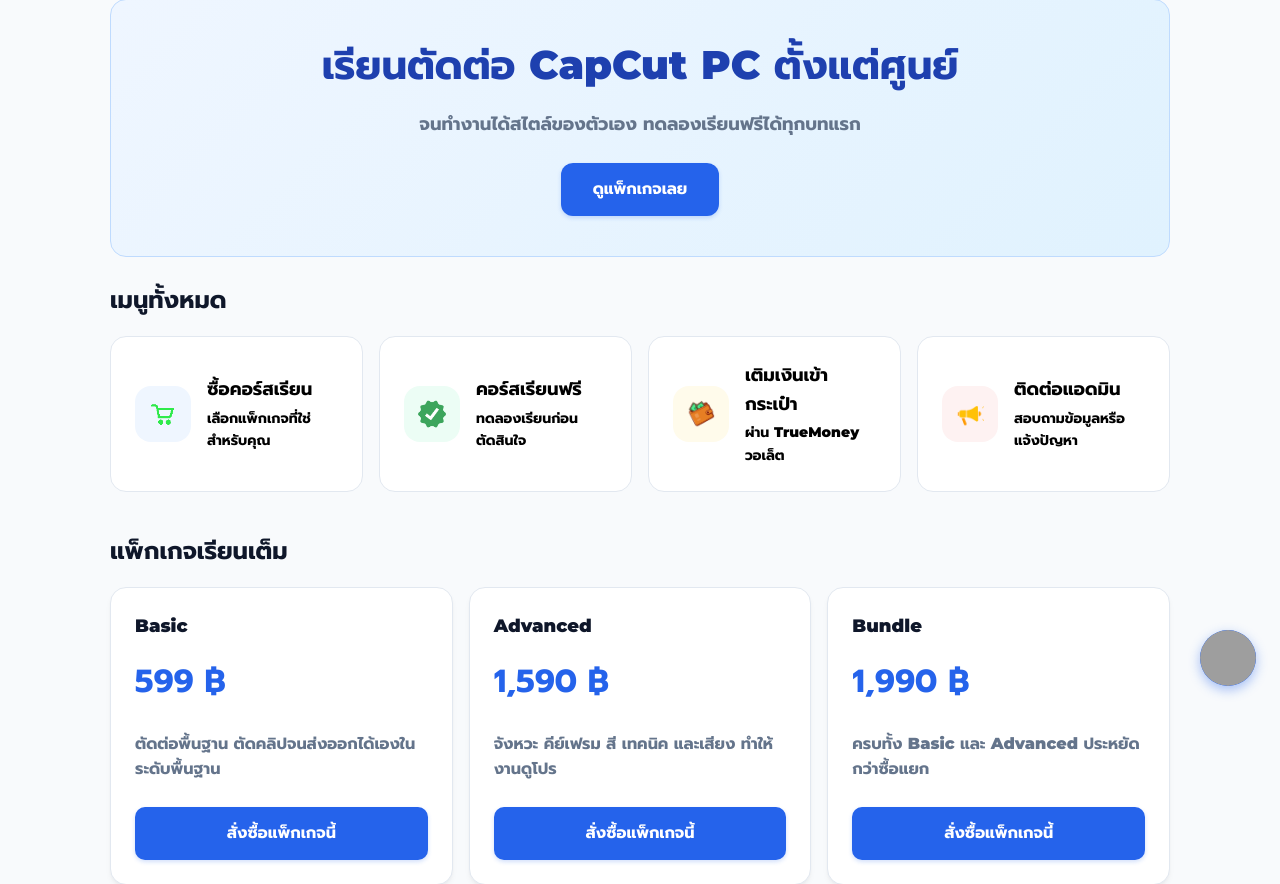
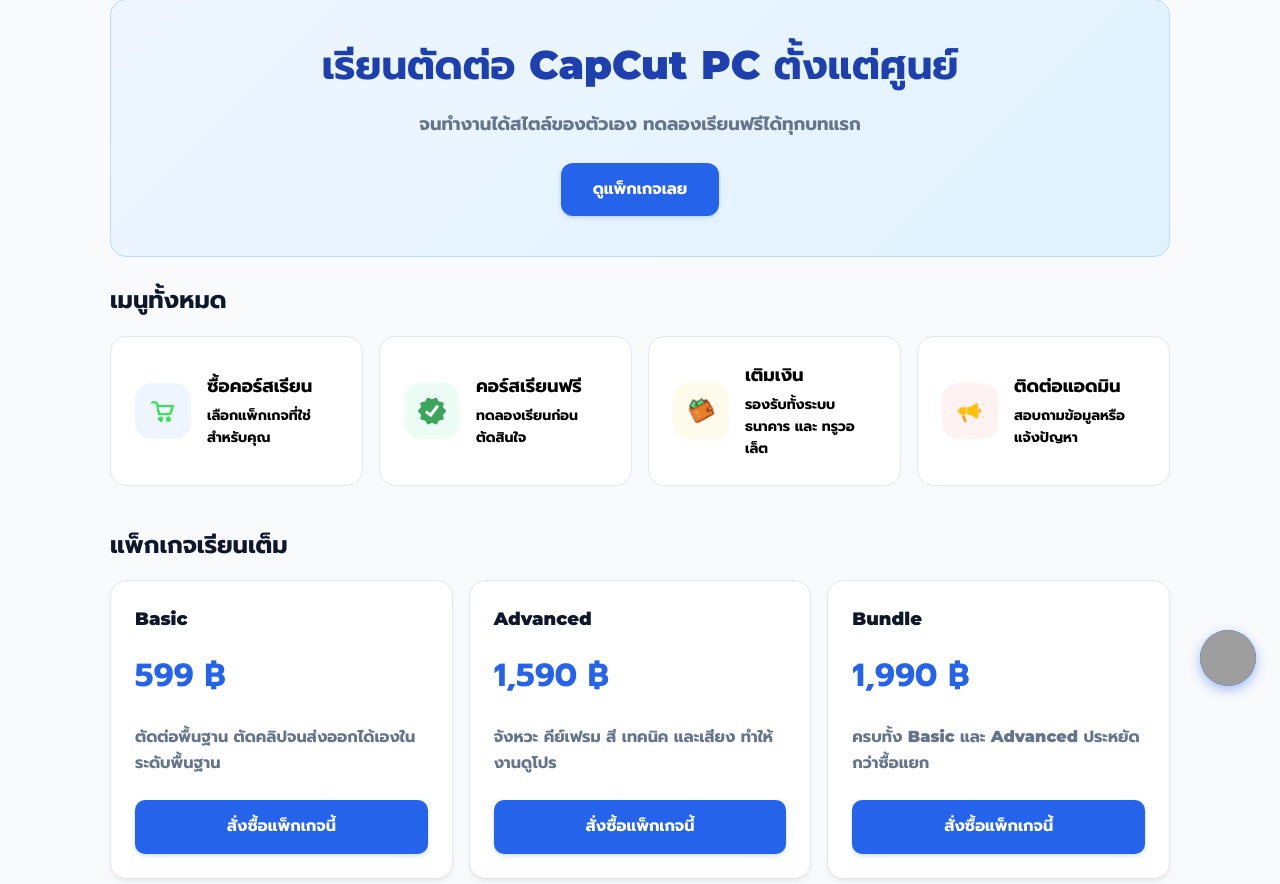
Before and after one commit to lynzy2044-eng/easy-shop, a Flask app: page / in a window 1280 px wide. Shown: the part 90-974 px from the top of the page. Run offline with Flask 3, Linux system fonts and the light colour scheme; grey boxes are pictures that could not be loaded.

Commit message:
Update index.html

```diff
--- a/templates/index.html
+++ b/templates/index.html
@@ -186,8 +186,8 @@
         </span>
       </div>
       <div class="dash-text">
-        <h3 class="dash-title">เติมเงินเข้ากระเป๋า</h3>
-        <p class="dash-desc"><span>ผ่าน TrueMoney วอเล็ต</span></p>
+        <h3 class="dash-title">เติมเงิน</h3>
+        <p class="dash-desc"><span>รองรับทั้งระบบ ธนาคาร และ ทรูวอเล็ต</span></p>
       </div>
     </a>
 
```
